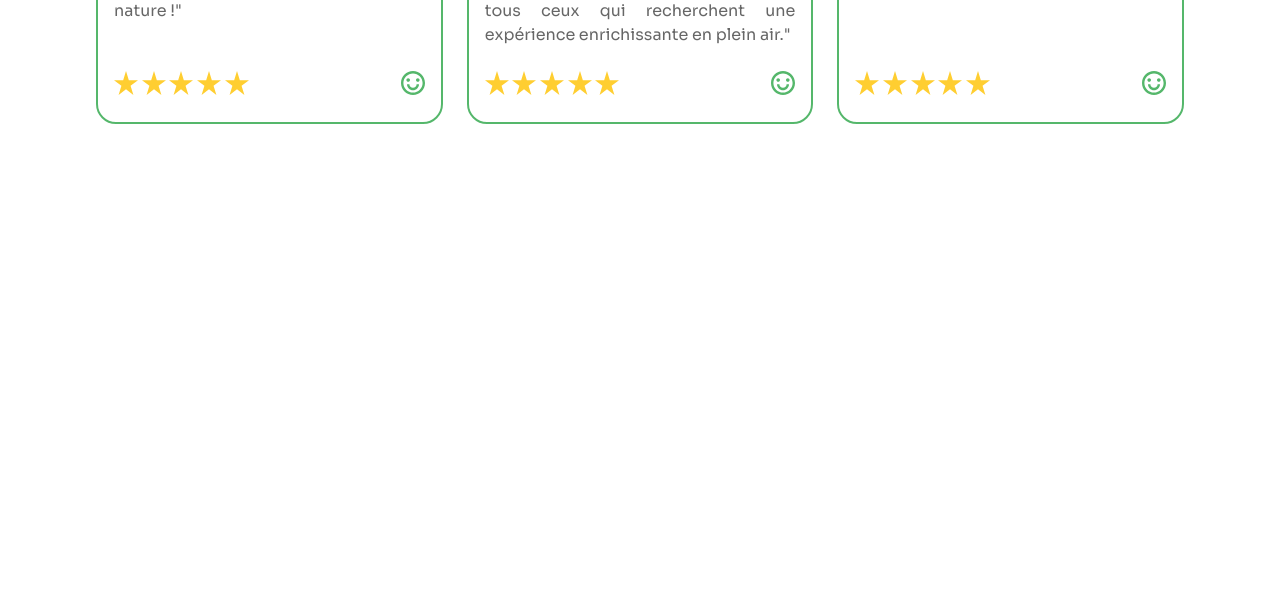
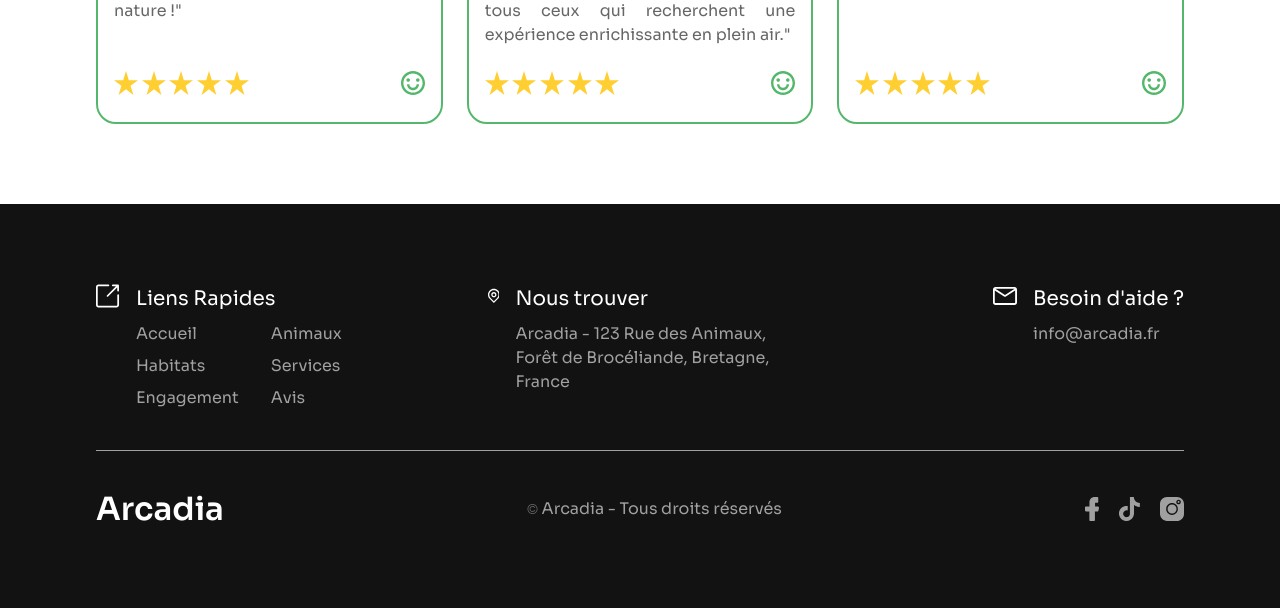
Before and after one commit to llayz46/arcadia-web-project, a PHP site: page / in a window 1280 px wide. Shown: the part 5377-5985 px from the top of the page. Before the commit the page ends 5501 px from the top, so only its background shows below. Run offline with PHP 8.4, Linux system fonts and the light colour scheme.

Commit message:
adding footer, waiting for responsive

```diff
--- a/index.html
+++ b/index.html
@@ -271,5 +271,71 @@
     <!-- END : testimonial -->
   </main>
   <!-- END : main -->
+
+  <!-- START : footer -->
+  <footer class="footer">
+    <div class="footer__flex flux">
+      <div class="footer__column">
+        <svg xmlns="http://www.w3.org/2000/svg" width="23" height="22" viewBox="0 0 23 22" fill="none">
+          <path d="M19.7172 21.9995H2.28763C1.05304 21.9995 0 20.983 0 19.7124V2.28664C0 1.05232 1.01673 -0.000488281 2.28763 -0.000488281H11.9102C12.346 -0.000488281 12.7454 0.362548 12.7454 0.834495C12.7454 1.30644 12.3823 1.66948 11.9102 1.66948H2.28763C1.92452 1.66948 1.67033 1.9236 1.67033 2.28664V19.7124C1.67033 20.0754 1.96083 20.3658 2.32394 20.3658H19.7535C20.1166 20.3658 20.4071 20.0754 20.4071 19.7124V10.1282C20.4071 9.69258 20.7702 9.29324 21.2423 9.29324C21.7143 9.29324 22.0775 9.65628 22.0775 10.1282V19.7124C22.0048 20.9467 20.9518 21.9995 19.7172 21.9995Z" fill="white"/>
+          <path d="M11.0058 11.8348C10.7879 11.8348 10.57 11.7622 10.4248 11.5807C10.098 11.254 10.098 10.7457 10.4248 10.419L19.1396 1.7061H16.0894C15.6537 1.7061 15.2542 1.34306 15.2542 0.871116C15.2542 0.399169 15.6174 0.0361328 16.0894 0.0361328H21.173C21.6088 0.0361328 22.0082 0.399169 22.0082 0.871116V5.91732C22.0082 6.35297 21.6451 6.75231 21.173 6.75231C20.701 6.75231 20.3379 6.38927 20.3379 5.91732V2.79521L11.5868 11.5807C11.4415 11.7259 11.2236 11.8348 11.0058 11.8348Z" fill="white"/>
+        </svg>
+        <div class="footer__column-content">
+          <h3 class="footer__column-title">Liens Rapides</h3>
+          <div class="footer__info-wrapper">
+            <div class="footer__info-container">
+              <p class="footer__column-info">Accueil</p>
+              <p class="footer__column-info">Habitats</p>
+              <p class="footer__column-info">Engagement</p>
+            </div>
+            <div class="footer__info-container">
+              <p class="footer__column-info">Animaux</p>
+              <p class="footer__column-info">Services</p>
+              <p class="footer__column-info">Avis</p>
+            </div>
+          </div>
+        </div>
+      </div>
+      <div class="footer__column">
+        <svg xmlns="http://www.w3.org/2000/svg" width="18" height="22" viewBox="0 0 18 22" fill="none">
+          <path d="M9 18.899L13.9497 13.9492C16.6834 11.2156 16.6834 6.78343 13.9497 4.04976C11.2161 1.31609 6.78392 1.31609 4.05025 4.04976C1.31658 6.78343 1.31658 11.2156 4.05025 13.9492L9 18.899ZM9 21.7274L2.63604 15.3635C-0.87868 11.8487 -0.87868 6.15027 2.63604 2.63555C6.15076 -0.879168 11.8492 -0.879168 15.364 2.63555C18.8787 6.15027 18.8787 11.8487 15.364 15.3635L9 21.7274ZM9 10.9995C10.1046 10.9995 11 10.1041 11 8.99951C11 7.89494 10.1046 6.99951 9 6.99951C7.8954 6.99951 7 7.89494 7 8.99951C7 10.1041 7.8954 10.9995 9 10.9995ZM9 12.9995C6.79086 12.9995 5 11.2086 5 8.99951C5 6.79037 6.79086 4.99951 9 4.99951C11.2091 4.99951 13 6.79037 13 8.99951C13 11.2086 11.2091 12.9995 9 12.9995Z" fill="white"/>
+        </svg>
+        <div class="footer__column-content">
+          <h3 class="footer__column-title">Nous trouver</h3>
+          <p class="footer__column-info">Arcadia - 123 Rue des Animaux, Forêt de Brocéliande, Bretagne, France</p>
+        </div>
+      </div>
+      <div class="footer__column">
+        <svg xmlns="http://www.w3.org/2000/svg" width="24" height="18" viewBox="0 0 24 18" fill="none">
+          <path d="M21.5049 0H2.49505C1.14851 0 0 1.12 0 2.52V15.48C0 16.84 1.10891 18 2.49505 18H21.5049C22.8515 18 24 16.88 24 15.48V2.48C24 1.12 22.8515 0 21.5049 0ZM21.5049 1.8C21.5446 1.8 21.5842 1.8 21.6238 1.8L12 8.04L2.37624 1.8C2.41584 1.8 2.45545 1.8 2.49505 1.8H21.5049ZM21.5049 16.12H2.49505C2.09901 16.12 1.78218 15.8 1.78218 15.4V3.56L11.0495 9.56C11.3267 9.76 11.6436 9.84 11.9604 9.84C12.2772 9.84 12.5941 9.76 12.8713 9.56L22.1386 3.56V15.44C22.2178 15.84 21.901 16.12 21.5049 16.12Z" fill="white"/>
+        </svg>
+        <div class="footer__column-content">
+          <h3 class="footer__column-title">Besoin d'aide ?</h3>
+          <p class="footer__column-info">info@arcadia.fr</p>
+        </div>
+      </div>
+    </div>
+    <div class="footer__bottom flux">
+      <a href="" class="footer__logo">Arcadia</a>
+      <div class="footer__copyright">
+        <svg xmlns="http://www.w3.org/2000/svg" width="11" height="10" viewBox="0 0 11 10" fill="none">
+          <g opacity="0.6">
+            <path d="M5.53561 10C2.77528 10 0.527344 7.75207 0.527344 5.00826C0.527344 2.26446 2.77528 0 5.53561 0C8.29594 0 10.5273 2.24793 10.5273 5.00826C10.5273 7.76859 8.27941 10 5.53561 10ZM5.53561 0.743802C3.1885 0.743802 1.27115 2.66116 1.27115 5.00826C1.27115 7.35537 3.1885 9.27273 5.53561 9.27273C7.88272 9.27273 9.80007 7.35537 9.80007 5.00826C9.78354 2.66116 7.88272 0.743802 5.53561 0.743802ZM5.53561 7.95041C3.91577 7.95041 2.59346 6.6281 2.59346 5.00826C2.59346 3.38843 3.91577 2.06612 5.53561 2.06612C6.54387 2.06612 7.46949 2.56198 8.01495 3.40496C8.13065 3.57025 8.08106 3.80165 7.89924 3.91736C7.73395 4.03306 7.50255 3.98347 7.38685 3.80165C6.97362 3.17355 6.27941 2.79339 5.53561 2.79339C4.31247 2.79339 3.33726 3.78512 3.33726 4.99174C3.33726 6.21488 4.329 7.19008 5.53561 7.19008C6.31247 7.19008 7.03974 6.77686 7.43643 6.09917C7.53561 5.91736 7.76701 5.86777 7.94883 5.96694C8.13065 6.06612 8.18024 6.29752 8.08106 6.47934C7.53561 7.40496 6.5604 7.95041 5.53561 7.95041Z" fill="white"/>
+          </g>
+        </svg>
+        Arcadia - Tous droits réservés
+      </div>
+      <svg class="footer__socials" xmlns="http://www.w3.org/2000/svg" width="99" height="24" viewBox="0 0 99 24" fill="none">
+        <g opacity="0.6">
+          <path d="M13.0065 9.6H10.8387H10.0645V8.82581V6.42581V5.65161H10.8387H12.4645C12.8903 5.65161 13.2387 5.34194 13.2387 4.87742V0.774194C13.2387 0.348387 12.929 0 12.4645 0H9.63871C6.58065 0 4.45161 2.16774 4.45161 5.38064V8.74839V9.52258H3.67742H1.04516C0.503225 9.52258 0 9.94839 0 10.5677V13.3548C0 13.8968 0.425806 14.4 1.04516 14.4H3.6H4.37419V15.1742V22.9548C4.37419 23.4968 4.8 24 5.41935 24H9.05806C9.29032 24 9.48387 23.8839 9.63871 23.729C9.79355 23.5742 9.90968 23.3032 9.90968 23.071V15.2129V14.4387H10.7226H12.4645C12.9677 14.4387 13.3548 14.129 13.4323 13.6645V13.6258V13.5871L13.9742 10.9161C14.0129 10.6452 13.9742 10.3355 13.7419 10.0258C13.6645 9.83226 13.3161 9.63871 13.0065 9.6Z" fill="white"/>
+          <path d="M44.9509 0.02C46.2609 0 47.5609 0.01 48.8609 0C48.9409 1.53 49.4909 3.09 50.6109 4.17C51.7309 5.28 53.3109 5.79 54.8509 5.95999V9.99C53.4109 9.94001 51.9609 9.64001 50.6509 9.01999C50.0809 8.76 49.5509 8.43 49.0309 8.08999C49.0209 11.01 49.0409 13.93 49.0109 16.84C48.9309 18.24 48.4709 19.63 47.6609 20.78C46.3509 22.7 44.0809 23.95 41.7509 23.99C40.3209 24.07 38.8909 23.68 37.6709 22.96C35.6509 21.77 34.2309 19.59 34.0209 17.25C34.0009 16.75 33.9909 16.25 34.0109 15.76C34.1909 13.86 35.1309 12.04 36.5909 10.8C38.2509 9.36 40.5709 8.67 42.7409 9.07999C42.7609 10.56 42.7009 12.04 42.7009 13.52C41.7109 13.2 40.5509 13.29 39.6809 13.89C39.0509 14.3 38.5709 14.93 38.3209 15.64C38.1109 16.15 38.1709 16.71 38.1809 17.25C38.4209 18.89 40.0009 20.27 41.6809 20.12C42.8009 20.11 43.8709 19.46 44.4509 18.51C44.6409 18.18 44.8509 17.84 44.8609 17.45C44.9609 15.66 44.9209 13.88 44.9309 12.09C44.9409 8.05999 44.9209 4.03999 44.9509 0.02Z" fill="white"/>
+          <path d="M87.0391 16.4904C89.5191 16.4904 91.5295 14.48 91.5295 12.0001C91.5295 9.52015 89.5191 7.50977 87.0391 7.50977C84.5592 7.50977 82.5488 9.52015 82.5488 12.0001C82.5488 14.48 84.5592 16.4904 87.0391 16.4904Z" fill="white"/>
+          <path d="M91.9161 0H82.0839C78.1742 0 75 3.17419 75 7.08387V16.8387C75 20.8258 78.1742 24 82.0839 24H91.8387C95.8258 24 99 20.8258 99 16.9161V7.08387C99 3.17419 95.8258 0 91.9161 0ZM87.0387 17.8839C83.7484 17.8839 81.1548 15.2129 81.1548 12C81.1548 8.7871 83.7871 6.11613 87.0387 6.11613C90.2516 6.11613 92.8839 8.7871 92.8839 12C92.8839 15.2129 90.2903 17.8839 87.0387 17.8839ZM95.1677 6.65806C94.7806 7.08387 94.2 7.31613 93.5419 7.31613C92.9613 7.31613 92.3806 7.08387 91.9161 6.65806C91.4903 6.23226 91.2581 5.69032 91.2581 5.03226C91.2581 4.37419 91.4903 3.87097 91.9161 3.40645C92.3419 2.94194 92.8839 2.70968 93.5419 2.70968C94.1226 2.70968 94.7419 2.94194 95.1677 3.36774C95.5548 3.87097 95.8258 4.45161 95.8258 5.07097C95.7871 5.69032 95.5548 6.23226 95.1677 6.65806Z" fill="white"/>
+          <path d="M93.5814 4.10254C93.0781 4.10254 92.6523 4.52835 92.6523 5.03157C92.6523 5.5348 93.0781 5.9606 93.5814 5.9606C94.0846 5.9606 94.5104 5.5348 94.5104 5.03157C94.5104 4.52835 94.1233 4.10254 93.5814 4.10254Z" fill="white"/>
+        </g>
+      </svg>
+    </div>
+  </footer>
+  <!-- END : footer -->
 </body>
 </html>
--- a/sass/components/_text.sass
+++ b/sass/components/_text.sass
@@ -6,11 +6,13 @@
 
 // Home - logo size
 .header__logo,
-.habitat__link
+.habitat__link,
+.footer__logo
   @extend %logo
 
-// Home - header
-.header__link
+// Home - header/footer
+.header__link,
+.footer__copyright
   @extend %header
 
 // Home title - H1
@@ -43,10 +45,14 @@
 .ecology__description,
 .animal__description,
 .services__description,
-.services__content
+.services__content,
+.footer__column-title
   @extend %home-content-m
   text-align: center
 
 // Home content - S
 .testimonial__card-content
   +utils.home-content-s(dark)
+
+.footer__column-info
+  +utils.home-content-s(light)
--- /dev/null
+++ b/sass/layouts/_footer.sass
@@ -0,0 +1,49 @@
+@use '../utils/all' as utils
+
+.footer
+  @extend %padding-tb
+
+  &__flex
+    display: flex
+    justify-content: space-between
+    padding-bottom: utils.$margin-ml
+    border-bottom: 1px solid rgba(utils.$color-light, 0.6)
+
+  &__column
+    display: flex
+    gap: utils.$margin-s
+    width: 28%
+
+    &:nth-child(2)
+      justify-content: center
+
+    &:last-child
+      justify-content: flex-end
+
+    svg
+      width: 1.5rem
+      height: 1.5rem
+
+    &-title
+      color: utils.$color-light
+      text-align-last: left
+      padding-bottom: utils.$margin-xs
+
+  &__info
+    &-wrapper
+      display: flex
+      gap: utils.$margin-m
+
+    &-container
+      display: flex
+      flex-direction: column
+      gap: utils.$margin-xs
+
+  &__bottom
+    padding-top: utils.$margin-ml
+    display: flex
+    align-items: center
+    justify-content: space-between
+
+  &__copyright
+    opacity: 0.6
--- a/sass/main.sass
+++ b/sass/main.sass
@@ -13,6 +13,7 @@
 @use 'layouts/_animal'
 @use 'layouts/_services'
 @use 'layouts/_testimonial'
+@use 'layouts/_footer'
 
 @use 'components/_text'
 @use 'components/_buttons'
--- a/sass/pages/_background.sass
+++ b/sass/pages/_background.sass
@@ -21,3 +21,7 @@
 // Services
 .services
   background-color: utils.$color-lighter
+
+// Footer
+.footer
+  background-color: utils.$color-dark
--- a/sass/utils/_mixins.sass
+++ b/sass/utils/_mixins.sass
@@ -6,7 +6,7 @@
   line-height: 1.5rem
 
   @if $color == 'light'
-    color: var.$color-text-light
+    color: rgba(var.$color-light, 0.6)
 
   @if $color == 'dark'
     color: var.$color-text-dark
```
Also changed, not shown: assets/css/main.css, 1 other file.
